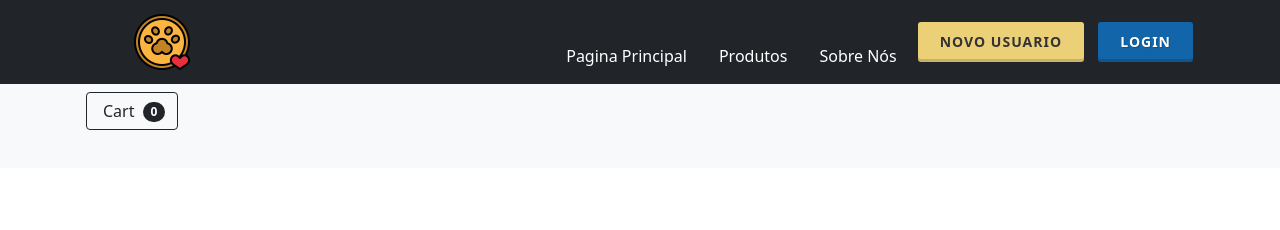
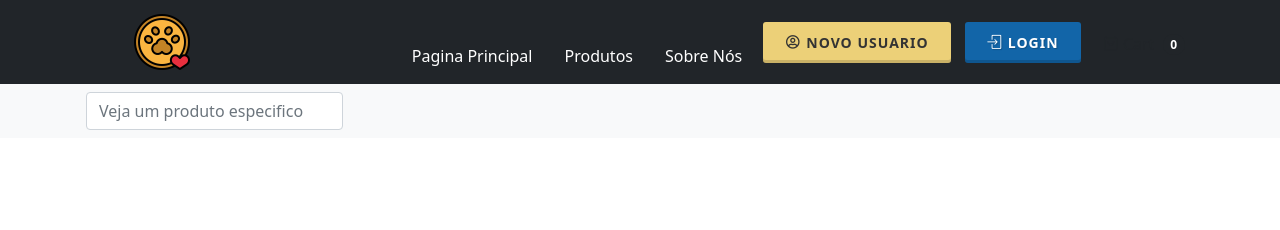
Before and after one commit to Felipe9622/ecommerce_petshop, a Django app: page /produtos_detalhes/1 in a window 1280 px wide. Shown: the top 230 px of the page. Run offline with Django 3.2, Linux system fonts and the light colour scheme; data comes from the database, SQL or seed files in the repository; grey boxes labelled with a size stand in for pictures from a placeholder-image service; some libraries are stand-ins or nearby versions.

Commit message:
adicionado icones a os botoes novo usuario e login

```diff
--- a/petshop/tasks/templates/base.html
+++ b/petshop/tasks/templates/base.html
@@ -35,6 +35,7 @@
                      <img src="{% static 'logos/logo1.png' %}"/>
                   </svg>
                </a>
+
                <ul class="nav col-12 col-lg-auto my-2 justify-content-center my-md-0 text-small">
                   {% if user.is_authenticated %}<!--pode ver sendo somente tendo feito login-->
 
@@ -88,9 +89,15 @@
                   {% if user.is_authenticated %}<!--pode ver sendo somente tendo feito login-->
                   <a href ="/accounts/logout" class="button button-3d button-rounded button-black">Logout</a>
                   {% else %}<!--aparece somente se não efetuou o login-->
-                  <a href ="/accounts/register" class="button button-3d button-rounded button-yellow button-light">Novo Usuario</a>
-                  <a href ="/accounts/login" class="button button-3d button-rounded button-blue">Login</a>
-
+                  <a href ="/accounts/register" class="button button-3d button-rounded button-yellow button-light">
+                     <i class="icon-user-circle1"></i>Novo Usuario
+                  </a>
+                  <a href ="/accounts/login" class="button button-3d button-rounded button-blue"><i class="icon-line2-login"></i>Login</a>
+                  <button class="btn btn-outline-dark" type="submit">
+                  <i class="icon-line-shopping-bag"></i>
+                  Cart
+                  <span class="badge bg-dark text-white ms-1 rounded-pill">0</span>
+                  </button>
                   {% endif %}
                </div>
             </div>
--- a/petshop/tasks/templates/e-commerce/product_detail.html
+++ b/petshop/tasks/templates/e-commerce/product_detail.html
@@ -11,13 +11,9 @@
          <div class="container px-1 px-lg-3">
             <button class="navbar-toggler" type="button" data-bs-toggle="collapse" data-bs-target="#navbarSupportedContent" aria-controls="navbarSupportedContent" aria-expanded="false" aria-label="Toggle navigation"><span class="navbar-toggler-icon"></span></button>
             <div class="collapse navbar-collapse" id="navbarSupportedContent">
-               <form class="d-flex">
-                  <button class="btn btn-outline-dark" type="submit">
-                  <i class="bi-cart-fill me-1"></i>
-                  Cart
-                  <span class="badge bg-dark text-white ms-1 rounded-pill">0</span>
-                  </button>
-               </form>
+            <form class="col-12 col-lg-auto mb-3 mb-lg-0 me-lg-3">
+               <input type="search" class="form-control form-control-dark" placeholder="Veja um produto especifico" aria-label="Search">
+            </form>
             </div>
          </div>
       </nav>
--- a/petshop/tasks/views.py
+++ b/petshop/tasks/views.py
@@ -37,7 +37,8 @@ def Ecommerce_Categoias_lista(request, product_id):
 #detalhes dos produtos
 def Detalhes_Produtos(request,id):
     data = Product.objects.get(id=id)
-    return render(request, 'e-commerce/product_detail.html', {'data': data})
+    related_products = Product.objects.filter(category=data.category).exclude(id=id)[:3]
+    return render(request, 'e-commerce/product_detail.html', {'data': data, 'related_products': related_products})
 
 
 #ecommerce end
```
Also changed, not shown: petshop/petshop/templates_contest.py (added).
